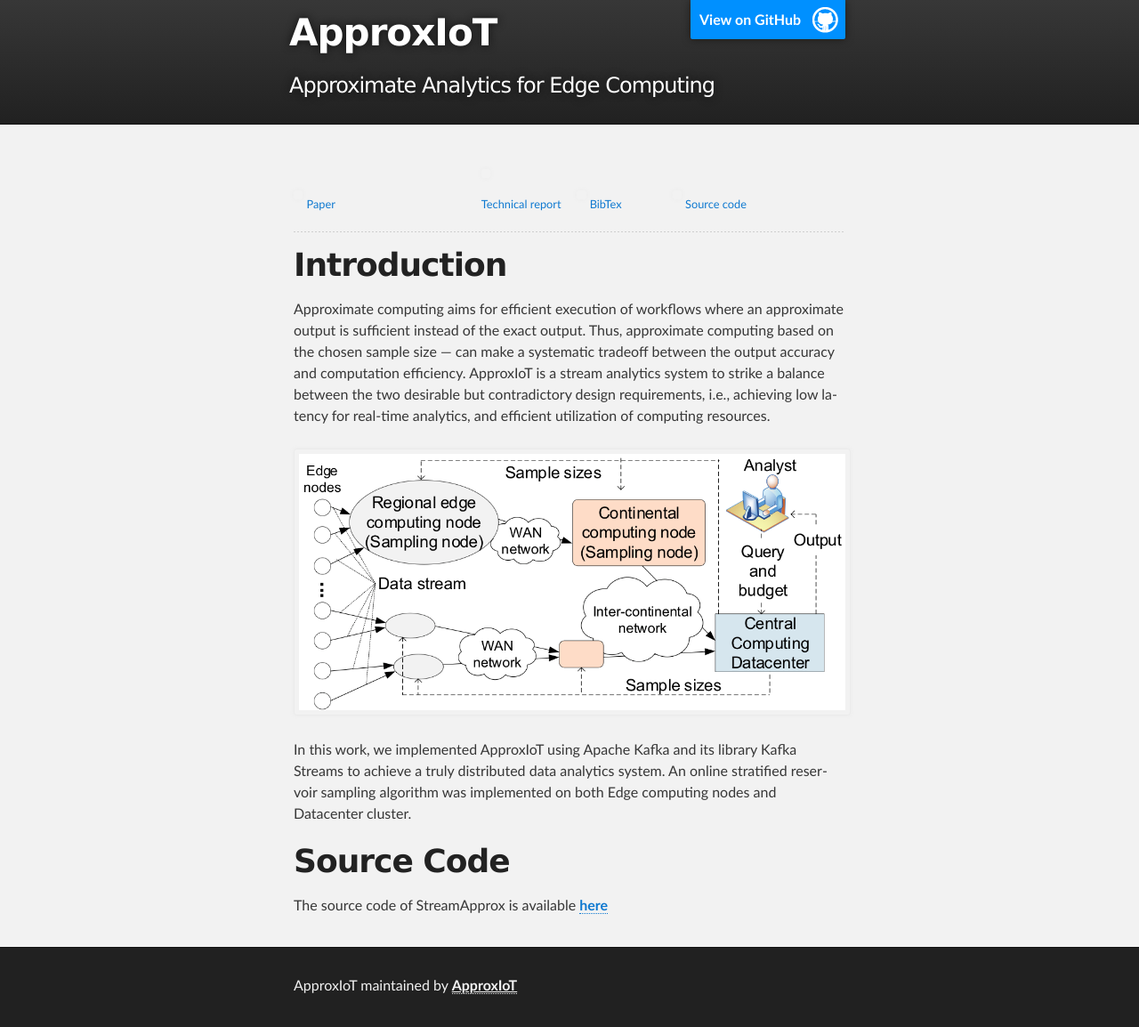
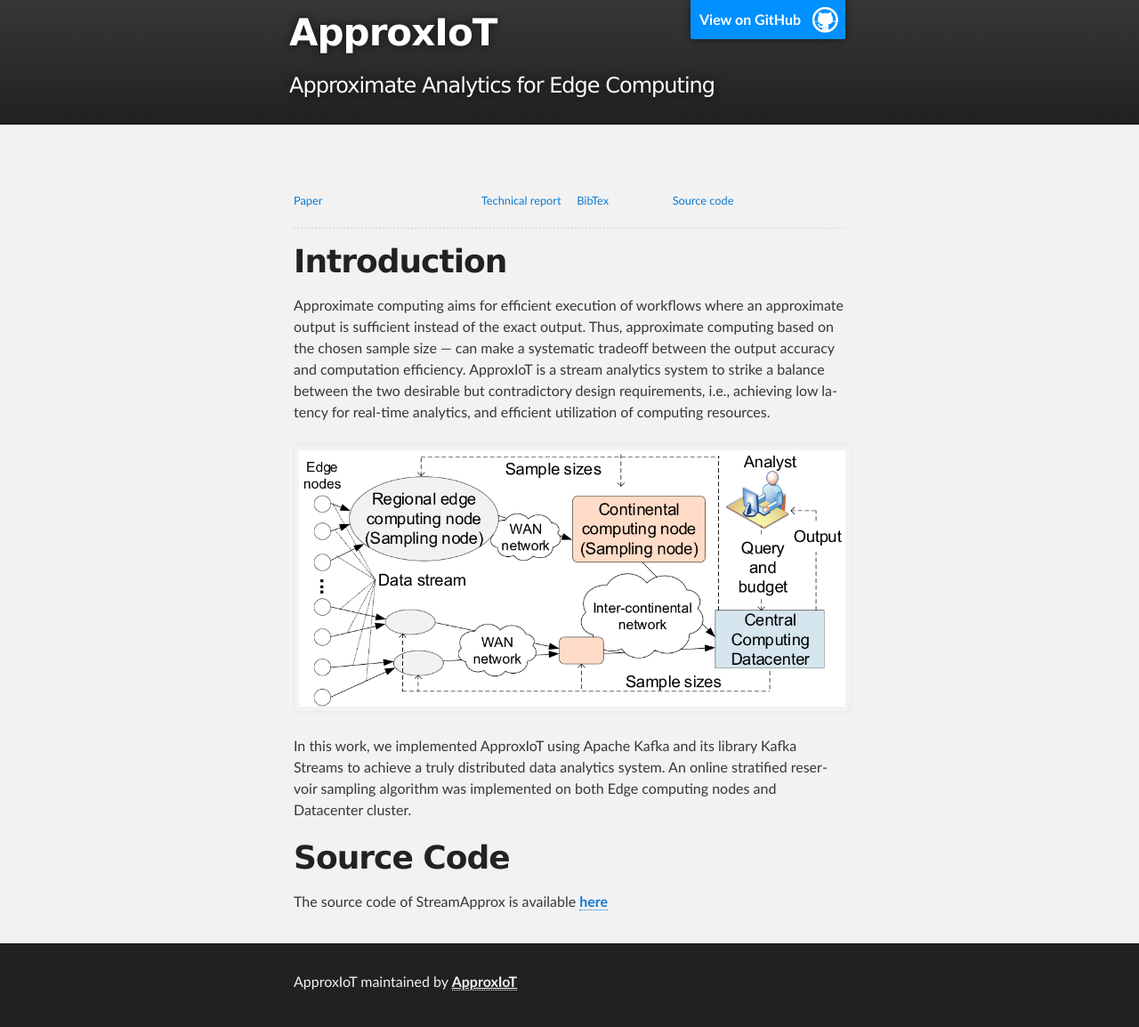
Before and after one commit to ApproxIoT/ApproxIoT, a Jekyll site: the page built from index.md, in a window 1280 px wide. Shown: the whole page at 89% size. Built offline with Jekyll 4.4.1, drawn with Linux system fonts in a browser that asks for light colours.

Commit message:
change figures

```diff
--- a/index.md
+++ b/index.md
@@ -9,31 +9,30 @@ layout: default
 <div class="large-2 large-push" markdown="0" style="display: inline-block;">
         <a href="https://xxx">
             <img class="t0" width="10%" src="/ApproxIoT/images/IEEE.png" alt="Paper">
-            <div style="display: inline-block; margin: 0 0 0 0; font-size: 0.8em;">Paper</div>
+            <div style="text-align:left; margin: 0 0 0 0; font-size: 0.8em;">Paper</div>
         </a>
 </div>
 
  <div class="large-2 large-push-2" markdown="0" style="display: inline-block;">
         <a href="https://xx">
             <img class="t0" width="10%" src="/ApproxIoT/images/report-icon.png" alt="Technical report">
-            <div style="display: inline-block; margin: 0 0 0 0; font-size: 0.8em;">Technical report</div>
+            <div style="text-align:left; margin: 0 0 0 0; font-size: 0.8em;">Technical report</div>
         </a>
 </div>
 
  <div class="large-2 large-push-2" markdown="0" style="display: inline-block;">
         <a href="/ApproxIoT/docs/bib.md">
             <img class="t0" width="10%" src="/ApproxIoT/images/bibtex-icon.png" alt="Bibtex">
-            <div style="display: inline-block; margin: 0 0 0 0; font-size: 0.8em;">BibTex</div>
+            <div style="text-align:left; margin: 0 0 0 0; font-size: 0.8em;">BibTex</div>
         </a>
 </div>
 
  <div class="large-2 large-push-2" markdown="0" style="display: inline-block;">
         <a href="https://xx">
             <img class="t0" width="10%" src="/ApproxIoT/images/github-icon.png" alt="Source code">
-            <div style="display: inline-block; margin: 0 0 0 0; font-size: 0.8em;">Source code</div>
+            <div style="text-align:left; margin: 0 0 0 0; font-size: 0.8em;">Source code</div>
         </a>
-</div>
-
+  </div>
 </div>
 -------
 <!-- <div class="large-2 medium-push-2 columns" style="text-align:center;position:relative;left:29%;right:auto;">
```
